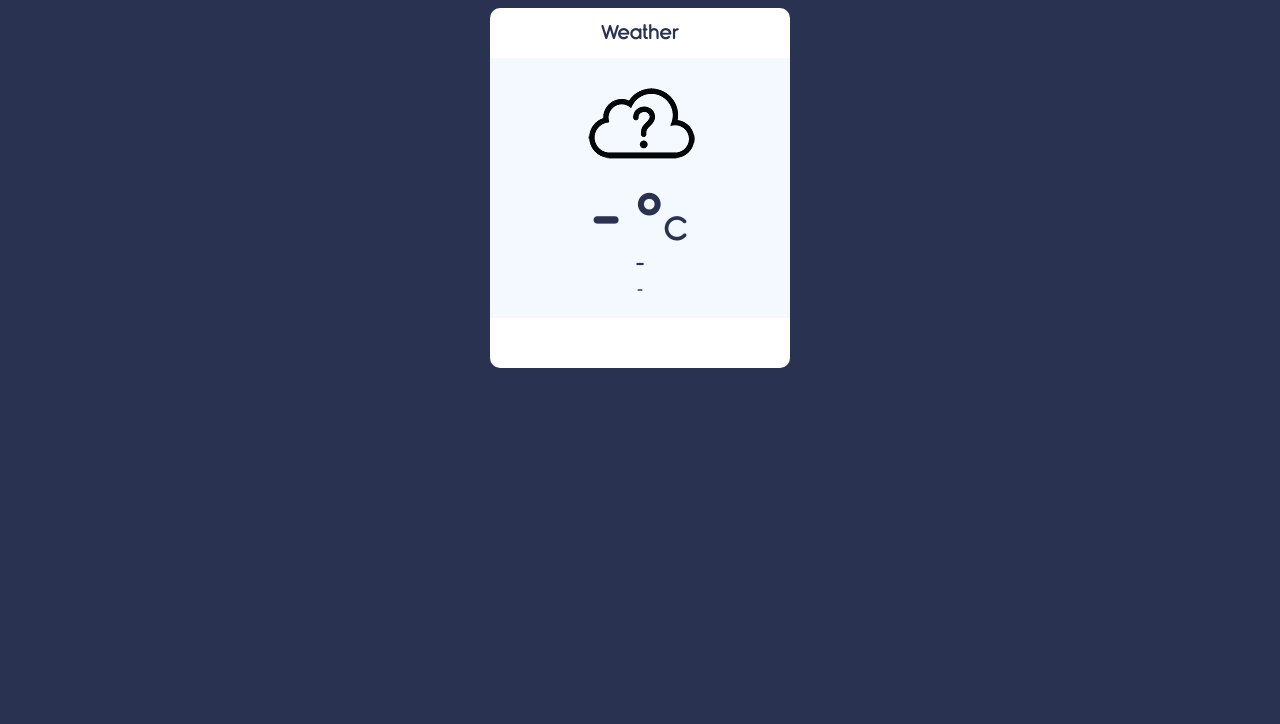
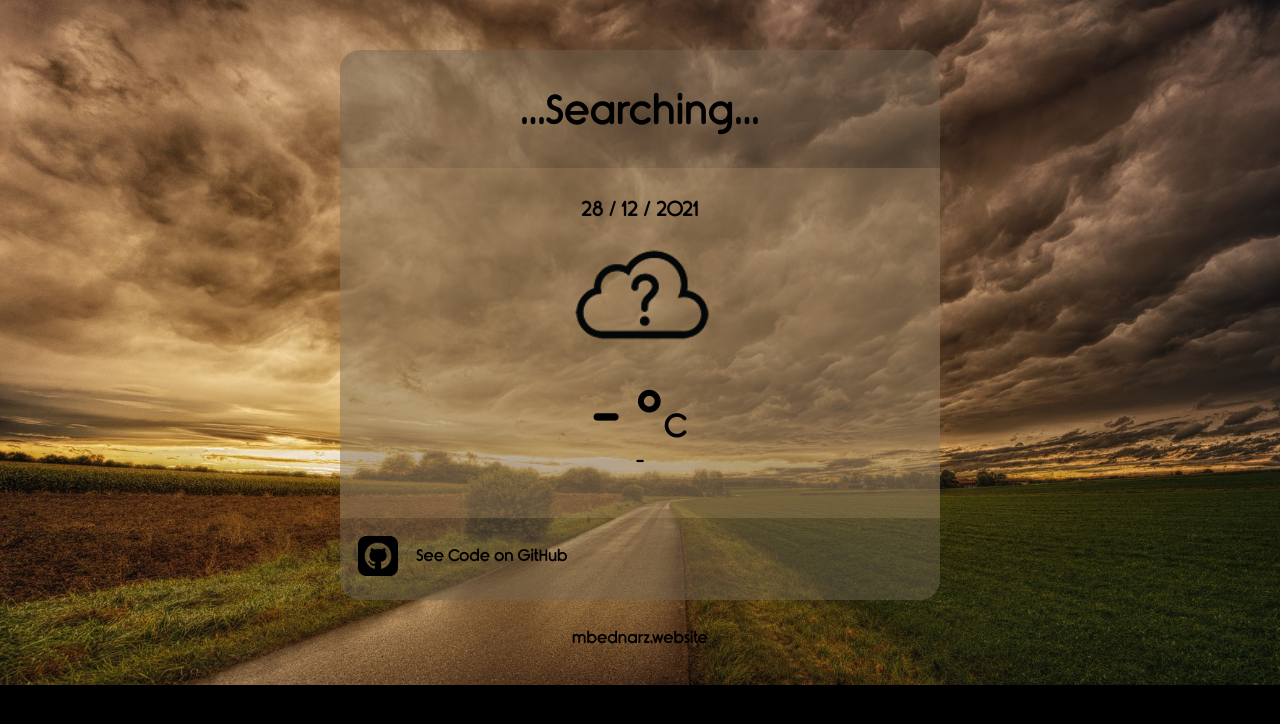
Before and after one commit to Yerbaneyro/Weather-app-in-JS, a plain HTML site: page index.html in a window 1280 px wide. Drawn offline with Linux system fonts and the light colour scheme.

Commit message:
Final
Last work with links and design

```diff
--- a/app.js
+++ b/app.js
@@ -3,8 +3,8 @@ const notificationelem = document.querySelector(".notification");
 const iconelem = document.querySelector(".weather_icon");
 const temperatureelem = document.querySelector(".temperature p");
 const tempdescriptionelem = document.querySelector(".temperature_description p");
-const locationelem = document.querySelector(".location p");
-
+const locationelem = document.querySelector(".location h2");
+const dateelem = document.querySelector(".date p")
 //APP
 const weather = {};
 
@@ -15,6 +15,7 @@ weather.temperature = {
 
 //APP CONSTS and VARS
 const KELVIN = 273;
+
 
 //API KEY
 const key = "08cedafadf5af89252f0585c1ece9d09";
@@ -86,14 +87,7 @@ temperatureelem.addEventListener("click", function(){
         }
 })
 
-// NOTES
-
-//     temperature : {
-//         value : 18,
-//         unit : "celsius"
-//     },
-
-//     description : "few clouds",
-//     iconId : "01d",
-//     city : "London",
-//     country : "GB"
+// DATE VALUE
+let now = new Date();
+let today = `${now.getDate()} / ${now.getMonth()+1} / ${now.getFullYear()}`;
+dateelem.innerHTML = today
--- a/index.html
+++ b/index.html
@@ -11,10 +11,11 @@
 <body>
     <div class="container">
 
-        <div class="title"><h2>Weather</h2></div>
+        <div class="location"><h2>...Searching...</h2></div>
+
         <div class="notification"></div>
         <div class="weather_container">
-
+            <div class="date"><p> - </p></div>
             <div class="weather_icon">
                 <img src="icons/unknown.png">
             </div>
@@ -24,12 +25,13 @@
             <div class="temperature_description">
                 <p> - </p>
             </div>
-            <div class="location">
-                <p> - </p>
-            </div>
-
+        </div>
+        <div class="footer">
+            <img src="img/githubicon.png">
+            <p>See Code on GitHub</p>
         </div>
     </div>
+    <div class="portfolio_link"><a href="https://mbednarz.website/">mbednarz.website</a></div>
     <script src="app.js"></script>
 </body>
 </html>
--- a/style.css
+++ b/style.css
@@ -3,22 +3,35 @@
 }
 
 body{
-    background-color: #293251;
+    background-image: url(img/background.jpg);
+    background-size: cover;
+    background-repeat: no-repeat;
+    background-color: rgb(0, 0, 0);
 }
 
 .container{
-    width: 300px;
-    background-color: #FFF;
+    min-width: 300px;
+    max-width: 600px;
+    height: 500px;
+    background-color: rgba(112, 98, 80, 0.479);
 
     display: block;
     margin: 0 auto;
 
-    border-radius: 10px;
+
+    border-radius: 20px;
     padding-bottom : 50px;
+    margin-top: 50px;
+}
+
+.date{
+    text-align: center;
+    font-size: 1.3em;
+    padding-top: 10px;
 }
 
 .title{
-    width: 300px;
+
     height: 50px;
     border-radius: 10px 10px 0 0;
 }
@@ -27,7 +40,7 @@ body{
     text-align: center;
     padding: 15px;
     margin: 0 auto;
-    font-size: 1.2em;
+    font-size: 2em;
     color: #293251;
 }
 
@@ -45,30 +58,31 @@ body{
 }
 
 .weather_container{
-    width: 300px;
-    height: 260px;
-    background-color: #F4F9FF;
+    max-width: 600px;
+    height: 350px;
+    background-color: #c49f7436;
 }
 
 .weather_icon{
-    width: 300px;
-    height: 128px;
+    height: 140px;
 }
 
 .weather_icon img{
     display: block;
     margin: 0 auto;
+    height: 160px;
+    position: relative;
+    bottom: 30px;
 }
 
 .temperature{
-    width: 300px;
     height:60px;
 }
 
 .temperature p{
     padding: 0;
     margin: 0;
-    color: #293251;
+    color: black;
     font-size: 4em;
     text-align: center;
     cursor: pointer;
@@ -79,7 +93,7 @@ body{
 }
 
 .temperature span{
-    color: #293251;
+    color: black;
     font-size: 0.5em;
 }
 
@@ -90,19 +104,54 @@ body{
 .temperature_description p{
     padding: 8px;
     margin: 0;
-    color: #293251;
+    color: black;
     text-align: center;
     font-size: 1.2em;
 }
 
-.location{
+.location h2{
+    text-align: center;
+    padding-top: 40px;
+    color: #000000;
+    font-size: 40px;
+}
+
+.footer{
+    display: flex;
+}
+
+.footer img{
+    padding:18px;
+    height: 40px;
+    transition: 0.3s ease-in-out 0s;
+}
+
+.footer img:hover{
+    transform: scale(1.3);
+}
+
+.footer p{
+    margin-top: 30px;
+    transition: 0.2s ease-in-out 0s;
+
+}
+.footer p:hover{
+    color: rgb(255, 166, 0);
 
 }
 
-.location p{
-    margin: 0;
-    padding: 0;
-    color: #293251;
+.portfolio_link{
     text-align: center;
-    font-size: 0.8em;
+    padding: 30px 30px;
 }
+
+.portfolio_link a{
+    color: black;
+    text-decoration: none;
+    transition: 0.2s ease-in-out 0s;
+}
+
+.portfolio_link a:hover{
+    color: rgb(255, 166, 0);
+
+}
```
Also changed, not shown: img/background.jpg (added), img/githubicon.png (added).
